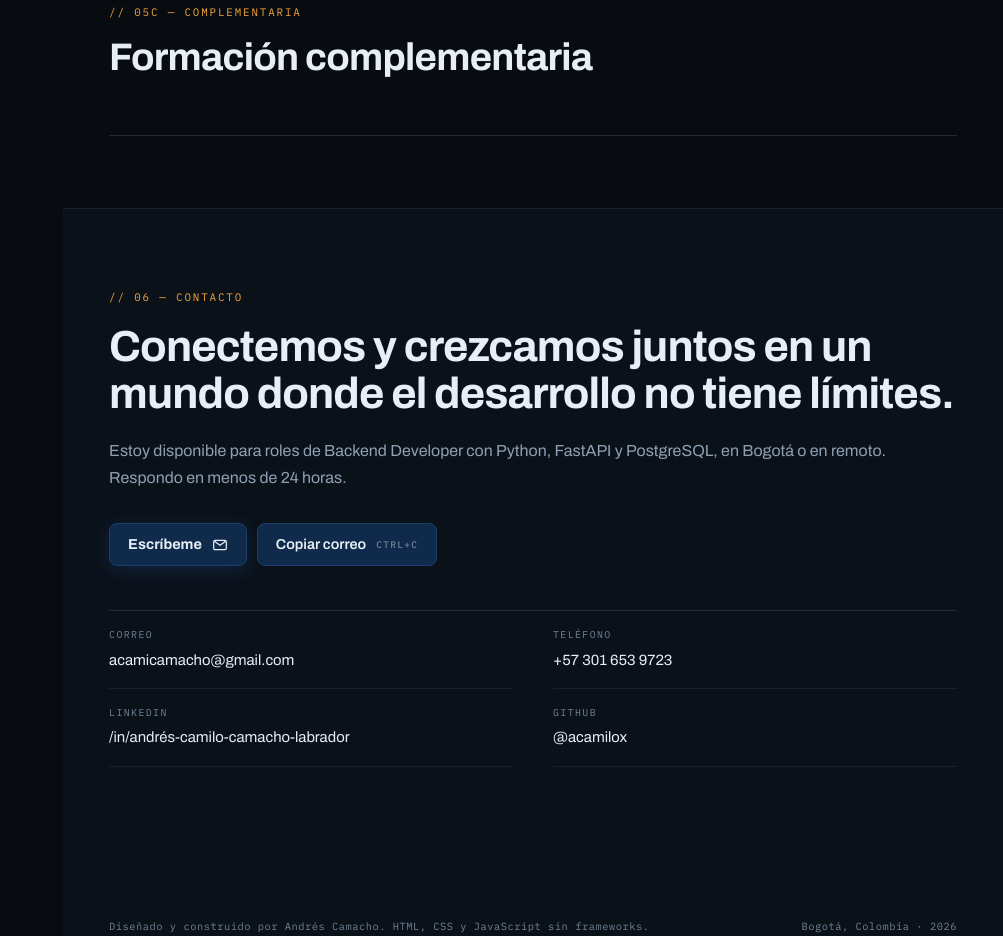
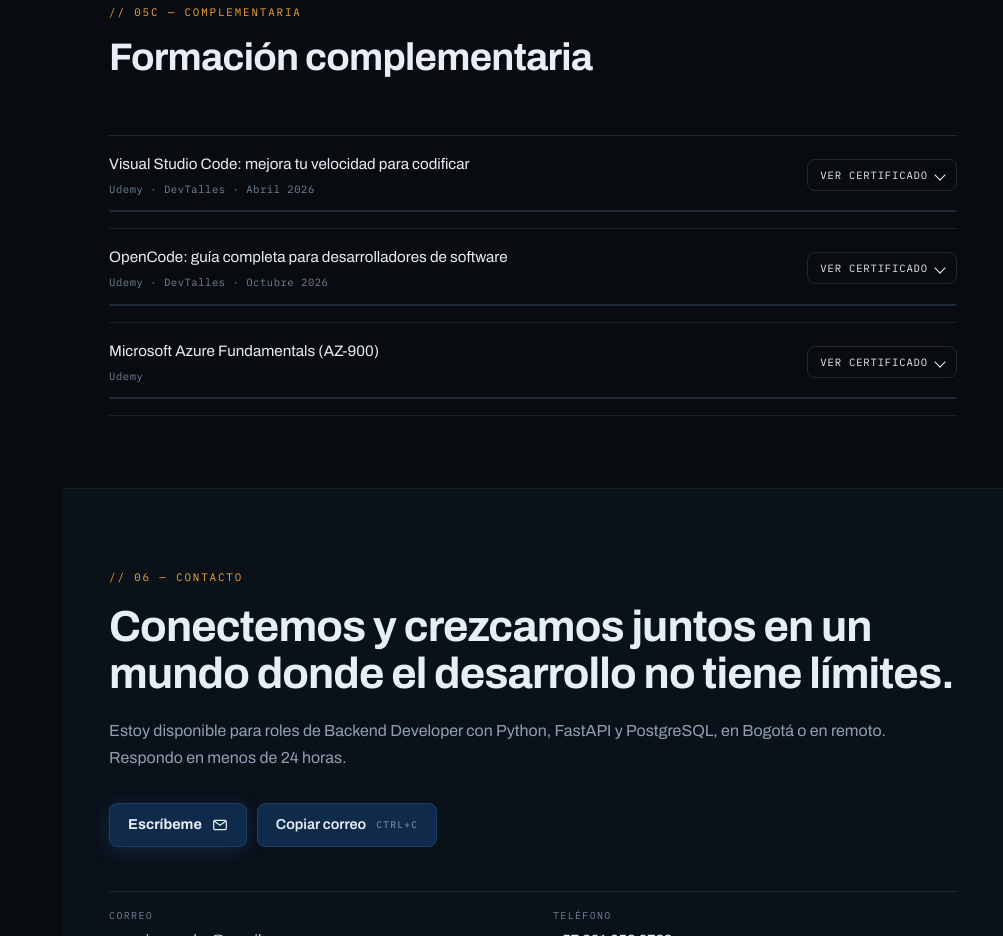
Before and after one commit to acamilox/acamilox.github.io, a plain HTML site: page index.html in a window 1280 px wide. Shown: the part 4428-5364 px from the top of the page, without its empty margins (277-1280 px from the left). Drawn offline with Linux system fonts and the light colour scheme.

Commit message:
Añade formación complementaria con certificados Udemy y AZ-900

```diff
--- a/index.html
+++ b/index.html
@@ -30,7 +30,7 @@
 <link rel="preconnect" href="https://fonts.gstatic.com" crossorigin>
 <link href="https://fonts.googleapis.com/css2?family=Archivo:wght@400;500;600;700;800&family=IBM+Plex+Mono:wght@400;500;600&display=swap" rel="stylesheet">
 <link rel="preload" as="image" href="assets/hero-photo.webp" fetchpriority="high">
-<link rel="stylesheet" href="assets/css/styles.css?v=20261025s">
+<link rel="stylesheet" href="assets/css/styles.css?v=20261025t">
 
 <script type="application/ld+json">
 {
@@ -402,6 +402,59 @@
         </header>
 
         <ul class="certs">
+          <li class="certs__item">
+            <div class="certs__info">
+              <span class="certs__name">Visual Studio Code: mejora tu velocidad para codificar</span>
+              <span class="certs__org">Udemy · DevTalles · Abril 2026</span>
+            </div>
+            <div class="certs__actions">
+              <button class="certs__toggle" type="button" data-cert-toggle aria-expanded="false">Ver certificado</button>
+            </div>
+            <div class="certs__panel" data-cert-panel>
+              <div class="certs__panel-inner">
+                <iframe src="assets/certs/udemy-vscode.pdf#view=FitH" title="Certificado Visual Studio Code" loading="lazy"></iframe>
+                <div class="certs__panel-footer">
+                  <a href="assets/certs/udemy-vscode.pdf" target="_blank" rel="noopener noreferrer">Abrir PDF en nueva pestaña</a>
+                </div>
+              </div>
+            </div>
+          </li>
+
+          <li class="certs__item">
+            <div class="certs__info">
+              <span class="certs__name">OpenCode: guía completa para desarrolladores de software</span>
+              <span class="certs__org">Udemy · DevTalles · Octubre 2026</span>
+            </div>
+            <div class="certs__actions">
+              <button class="certs__toggle" type="button" data-cert-toggle aria-expanded="false">Ver certificado</button>
+            </div>
+            <div class="certs__panel" data-cert-panel>
+              <div class="certs__panel-inner">
+                <iframe src="assets/certs/udemy-opencode.pdf#view=FitH" title="Certificado OpenCode" loading="lazy"></iframe>
+                <div class="certs__panel-footer">
+                  <a href="assets/certs/udemy-opencode.pdf" target="_blank" rel="noopener noreferrer">Abrir PDF en nueva pestaña</a>
+                </div>
+              </div>
+            </div>
+          </li>
+
+          <li class="certs__item">
+            <div class="certs__info">
+              <span class="certs__name">Microsoft Azure Fundamentals (AZ-900)</span>
+              <span class="certs__org">Udemy</span>
+            </div>
+            <div class="certs__actions">
+              <button class="certs__toggle" type="button" data-cert-toggle aria-expanded="false">Ver certificado</button>
+            </div>
+            <div class="certs__panel" data-cert-panel>
+              <div class="certs__panel-inner">
+                <iframe src="assets/certs/azure-az900.pdf#view=FitH" title="Microsoft Azure Fundamentals AZ-900" loading="lazy"></iframe>
+                <div class="certs__panel-footer">
+                  <a href="assets/certs/azure-az900.pdf" target="_blank" rel="noopener noreferrer">Abrir PDF en nueva pestaña</a>
+                </div>
+              </div>
+            </div>
+          </li>
         </ul>
       </div>
     </section>
```
Also changed, not shown: 3 other files.
